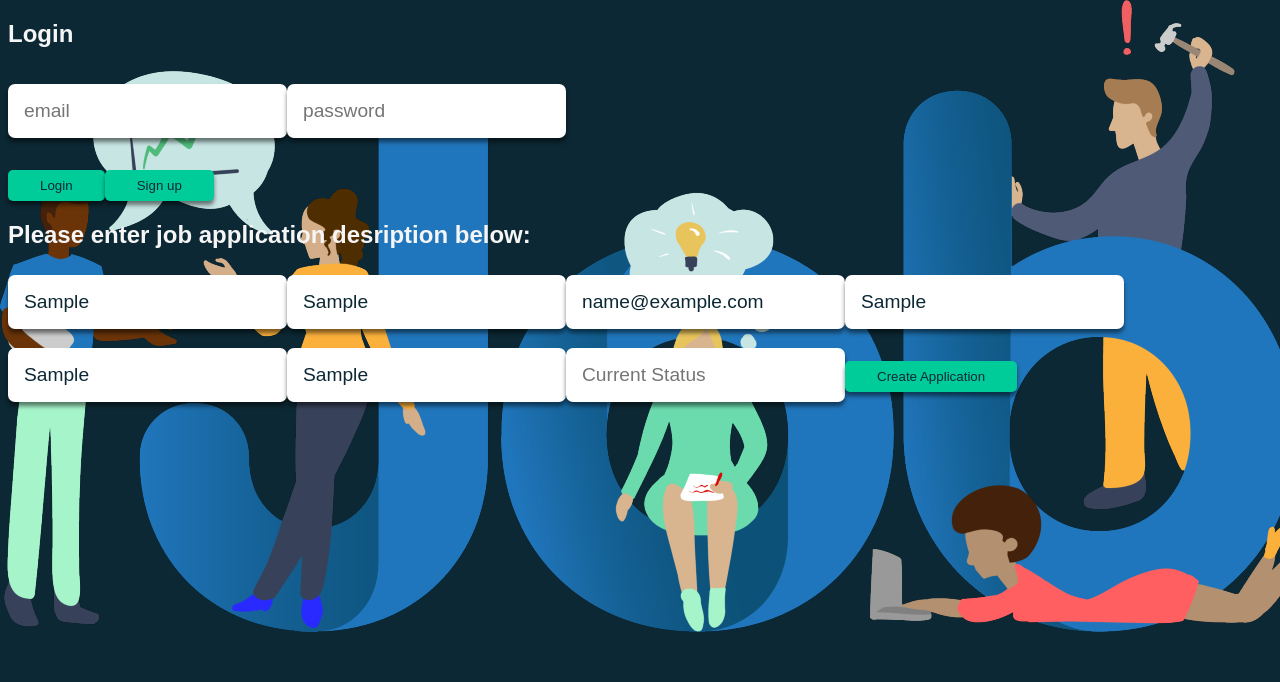
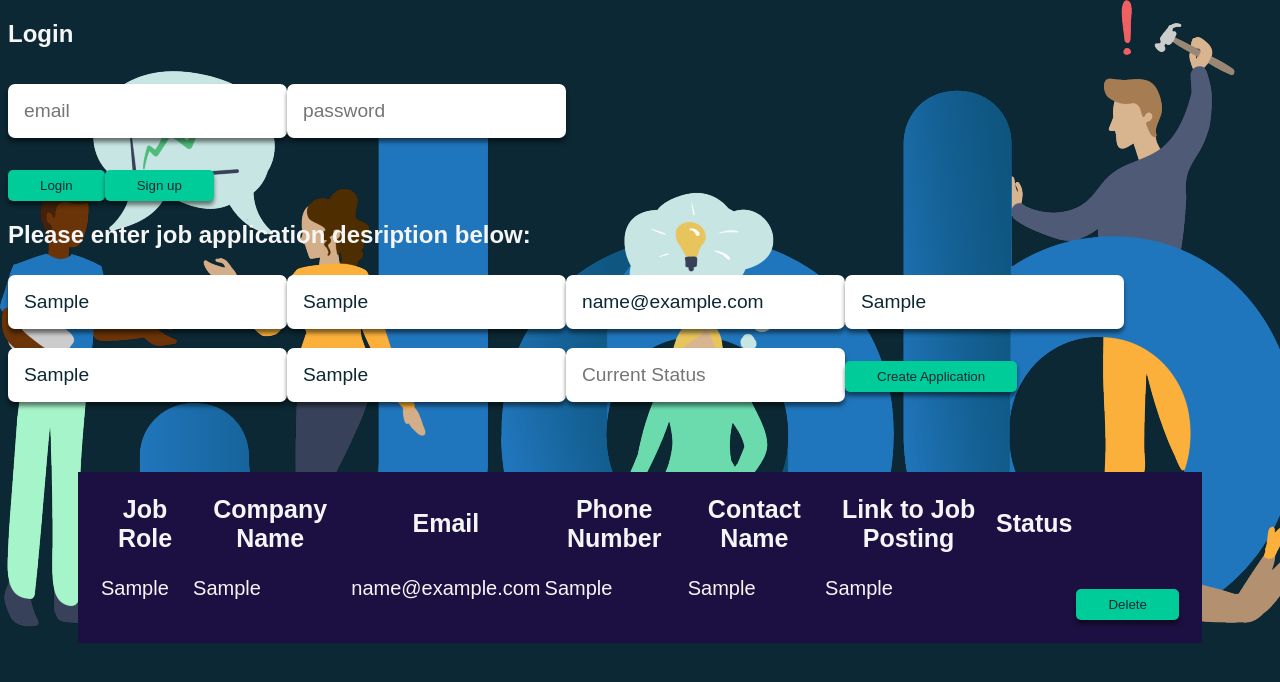
Before and after one commit to JobFile/job-file, a React app: page / in a window 1280 px wide. Both pictures are taken after typing "Sample", "Sample", "name@example.com", "Sample", "Sample", "Sample" into the empty fields and a click on the button "Create Application". Shown: the top 682 px of the page. Built offline with nearby package versions, Linux system fonts and the light colour scheme.

Commit message:
working display and delete button, no connection to backend yet

```diff
--- a/src/components/Job.jsx
+++ b/src/components/Job.jsx
@@ -0,0 +1,24 @@
+import React, { useState } from 'react';
+import { ACTIONS } from './NewApplication.jsx'
+
+export default function Job ({ job, dispatch }) {
+  const deleteApp = () => {
+    // when this button is click, the application needs to be removed from the user's jobList
+    // also needs to be removed from table
+    dispatch({ type: ACTIONS.DELETE_APP, payload: { id: job.id } });
+  }
+  return (
+    <tr>
+      <td>{job.jobRole}</td>
+      <td>{job.companyName}</td>
+      <td>{job.email}</td>
+      <td>{job.phoneNumber}</td>
+      <td>{job.contactName}</td>
+      <td>{job.link}</td>
+      <td>{job.status}</td>
+      <td><button onClick={deleteApp}>Delete</button></td>
+    </tr>
+  );
+};
+
+// export default Job;
--- a/src/components/NewApplication.jsx
+++ b/src/components/NewApplication.jsx
@@ -1,7 +1,8 @@
 import React, { useReducer, useState, useEffect } from 'react';
 import { useInput } from '../hooks';
+import Job from './Job.jsx';
 
-const ACTIONS = {
+export const ACTIONS = {
   ADD_APP: 'add-app',
   DELETE_APP: 'delete-ap'
 };
@@ -9,14 +10,35 @@ const ACTIONS = {
 function reducer (jobList, action) {
   switch (action.type) {
     case ACTIONS.ADD_APP:
-      console.log(action.payload);
-      return [...jobList, action.payload];
+      console.log(action.payload.jobApp);
+      return [...jobList, newJobApp(action.payload.jobApp)];
+    case ACTIONS.DELETE_APP:
+      console.log('i am payload job id', action.payload.id);
+      return jobList.filter(job => job.id !== action.payload.id);
+    default:
+      return jobList;
   }
 };
 
+// this function adds in a unique id to be called later when deleting app
+function newJobApp (jobApp) {
+  jobApp.id = Date.now();
+  return jobApp;
+}
+
 const NewApplicationCreator = (props) => {
-  const [ jobList, dispatch ] = useReducer(reducer, []);
+  let list = [];
+  // useEffect(() => {
+  //   fetch('/dashbaord')
 
+  //     .then(response => response.json()
+  //     )
+  //     .then((data) => {
+  //       console.log(data);
+  //     });
+  // }, []);
+
+  const [jobList, dispatch] = useReducer(reducer, list);
 
   const [jobRole, jobRoleOnChange] = useInput('');
   const [companyName, companyNameOnChange] = useInput('');
@@ -54,9 +76,8 @@ const NewApplicationCreator = (props) => {
     //   });
     console.log('im supposed to fetch and this is my jobapp', jobApp);
 
-
+    dispatch({ type: ACTIONS.ADD_APP, payload: { jobApp } });
     // rest values to empty
-    dispatch({ type: ACTIONS.ADD_APP, payload: jobApp });
     const inputs = document.querySelectorAll(`
       #jobRole,
       #companyName,
@@ -67,8 +88,8 @@ const NewApplicationCreator = (props) => {
       #status
       `);
 
-      inputs.forEach(input => {
-        input.value = '';
+    inputs.forEach(input => {
+      input.value = '';
     });
   };
 
@@ -88,6 +109,27 @@ const NewApplicationCreator = (props) => {
             <button className="buttton" id="createApp" type="submit" onClick={createApp}>Create Application</button>
           </form>
         </div>
+          <table id="jobTable">
+            <thead id="tableHead">
+              <tr>
+                <th>Job Role</th>
+                <th>Company Name</th>
+                <th>Email</th>
+                <th>Phone Number</th>
+                <th>Contact Name</th>
+                <th>Link to Job Posting</th>
+                <th>Status</th>
+              </tr>
+            </thead>
+            <tbody>
+              {jobList.map(job => {
+                console.log('i am the key', job.id);
+                return <Job key={job.id} job={job} dispatch={dispatch}/>;
+              })}
+
+            </tbody>
+          </table>
+
       </div>
   );
 };
--- a/src/scss/login.scss
+++ b/src/scss/login.scss
@@ -82,3 +82,15 @@ button {
 //   color: whitesmoke;
    border: rgb(12, 40, 52);
 }
+
+#jobTable {
+  background-color: #1c1042;
+  color: whitesmoke;
+  font-size: 20px;
+  margin: 70px;
+  padding: 20px;
+}
+
+#tableHead {
+  font-size: 25px;
+}
```
